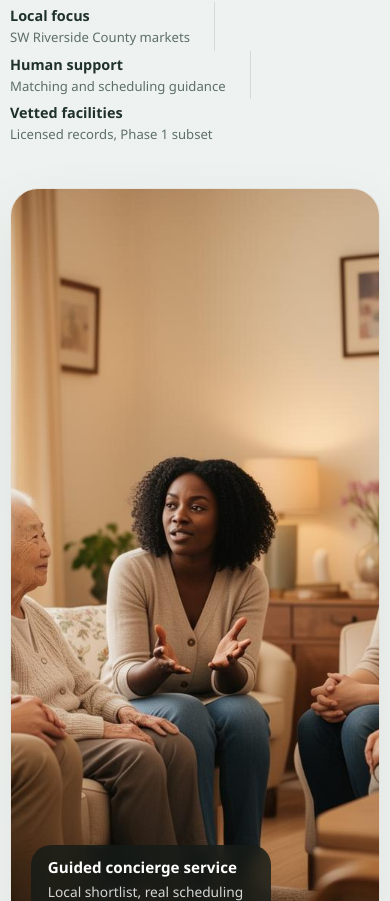
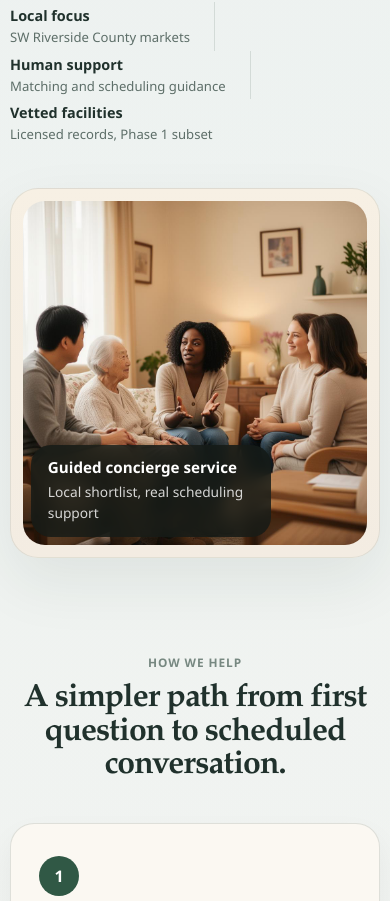
Before and after one commit to llllollki/AssistedLivingHelp, a Next.js app: page / in a window 390 px wide. Shown: the part 843-1744 px from the top of the page. Built offline with nearby package versions, Linux system fonts and the light colour scheme.

Commit message:
Fit hero image without cropping

```diff
--- a/app/globals.css
+++ b/app/globals.css
@@ -386,7 +386,8 @@ th {
   overflow: hidden;
   border: 1px solid rgba(73, 97, 88, 0.12);
   box-shadow: var(--shadow);
-  background: var(--surface);
+  background: linear-gradient(180deg, #f7f0e4 0%, #f3ece2 100%);
+  padding: 1rem;
 }
 
 .heroImageFrame img {
@@ -395,6 +396,15 @@ th {
   aspect-ratio: 4 / 5;
   object-fit: cover;
   object-position: center top;
+}
+
+.heroImageFrameImg {
+  width: 100% !important;
+  height: auto !important;
+  aspect-ratio: auto !important;
+  object-fit: contain !important;
+  object-position: center center !important;
+  border-radius: 22px;
 }
 
 .heroImageBadge {
@@ -986,6 +996,10 @@ th {
     aspect-ratio: 16 / 9;
   }
 
+  .heroImageFrame {
+    padding: 0.9rem;
+  }
+
   .mosaicGrid {
     grid-template-columns: repeat(2, minmax(0, 1fr));
     grid-template-rows: auto;
@@ -1043,6 +1057,10 @@ th {
     aspect-ratio: 4 / 3;
   }
 
+  .heroImageFrame {
+    padding: 0.75rem;
+  }
+
   .intakeForm {
     grid-template-columns: 1fr;
   }
--- a/app/page.tsx
+++ b/app/page.tsx
@@ -53,7 +53,7 @@ export default function HomePage() {
               width={768}
               height={768}
               priority
-              style={{ display: "block", width: "100%", aspectRatio: "4/5", objectFit: "cover", objectPosition: "center 16%" }}
+              style={{ display: "block", width: "100%", height: "auto" }}
             />
             <div className="heroImageBadge">
               <strong>Guided concierge service</strong>
```
